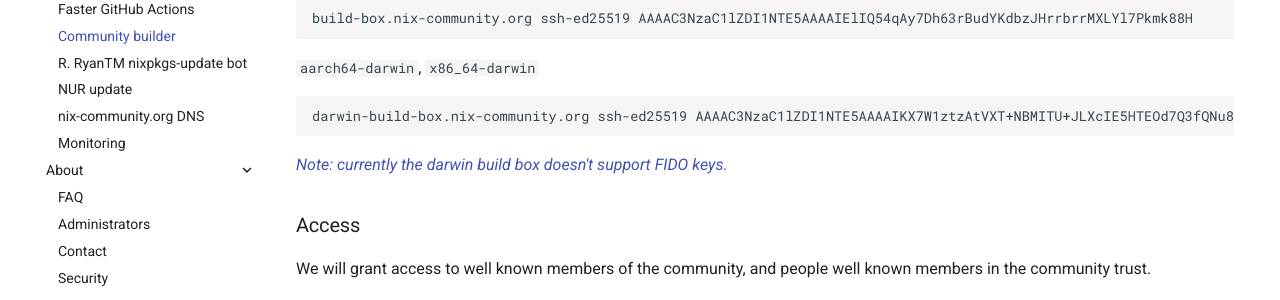
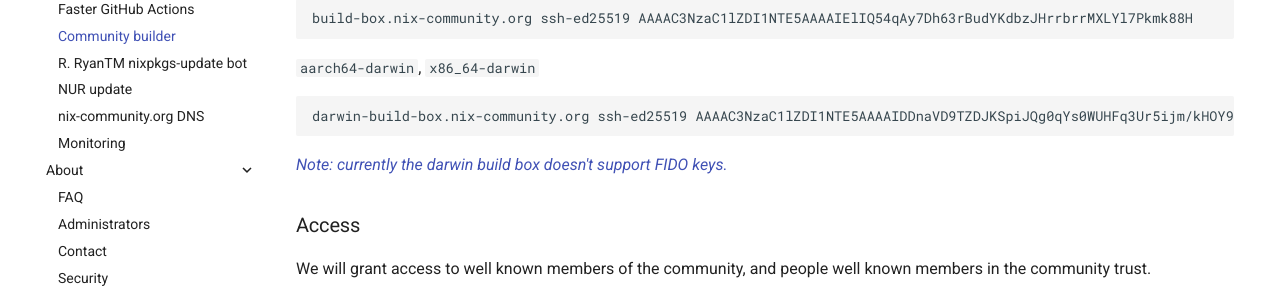
Before and after one commit to nix-community/infra, an MkDocs documentation site: the page built from docs/community-builder.md, in a window 1280 px wide and 900 px high. Shown: the part 264-564 px from the top of the window. Built offline with MkDocs 1.6.1 and Material for MkDocs 9.7.7, drawn with Linux system fonts in a browser that asks for light colours; comment, search, counter and statistics services are not loaded.

Commit message:
move darwin-build-box to darwin01

````diff
--- a/docs/community-builder.md
+++ b/docs/community-builder.md
@@ -9,7 +9,7 @@
 `aarch64-darwin`, `x86_64-darwin`
 
 ```
-darwin-build-box.nix-community.org ssh-ed25519 AAAAC3NzaC1lZDI1NTE5AAAAIKX7W1ztzAtVXT+NBMITU+JLXcIE5HTEOd7Q3fQNu80S
+darwin-build-box.nix-community.org ssh-ed25519 AAAAC3NzaC1lZDI1NTE5AAAAIDDnaVD9TZDJKSpiJQg0qYs0WUHFq3Ur5ijm/kHOY91N
 ```
 
 [_Note: currently the darwin build box doesn't support FIDO keys._](https://github.com/nix-community/infra/issues/1007)
````
Also changed, not shown: 1 other file.
